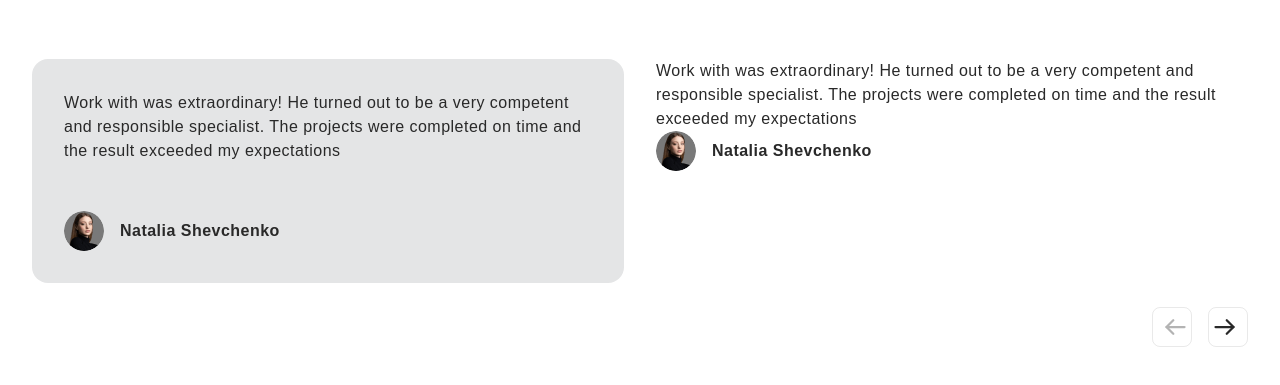
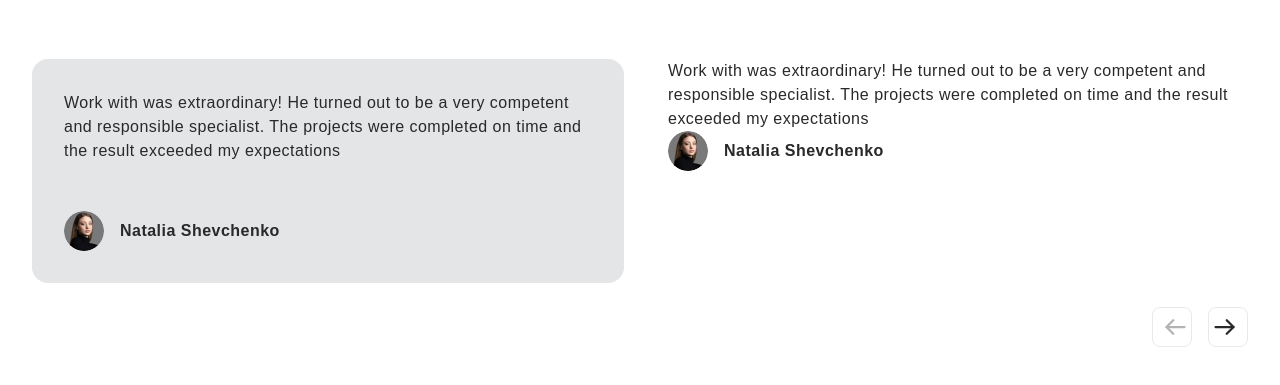
Before and after one commit to vsamopyt/goit-js-hw-09, a website built with Vite: page src/3-reviews.html in a window 1280 px wide. Shown: the part 235-620 px from the top of the page. Built offline with nearby package versions, Linux system fonts and the light colour scheme; no server answers; files whose address does not match are found by name.

Commit message:
commit-09

```diff
--- a/src/css/3-reviews.css
+++ b/src/css/3-reviews.css
@@ -134,8 +134,8 @@ body {
     /* padding: 32px; */
     width:100%;
     height:296px;
-    max-width: 320px;
-    overflow: visible;
+    width: 320px;
+    overflow: hidden;
   }
 
   .item-container {
@@ -285,7 +285,7 @@ body {
       margin-bottom: 60px;
     }
     .swiper {
-        max-width: 704px;
+        width: 704px;
         height:224px;
       }
 
@@ -301,7 +301,7 @@ body {
 
 
 .swiper.mySwiper {
-        max-width: 1240px;
+        width: 1240px;
         height: 224px;
         /* display: flex;
         flex-direction: column;
```
